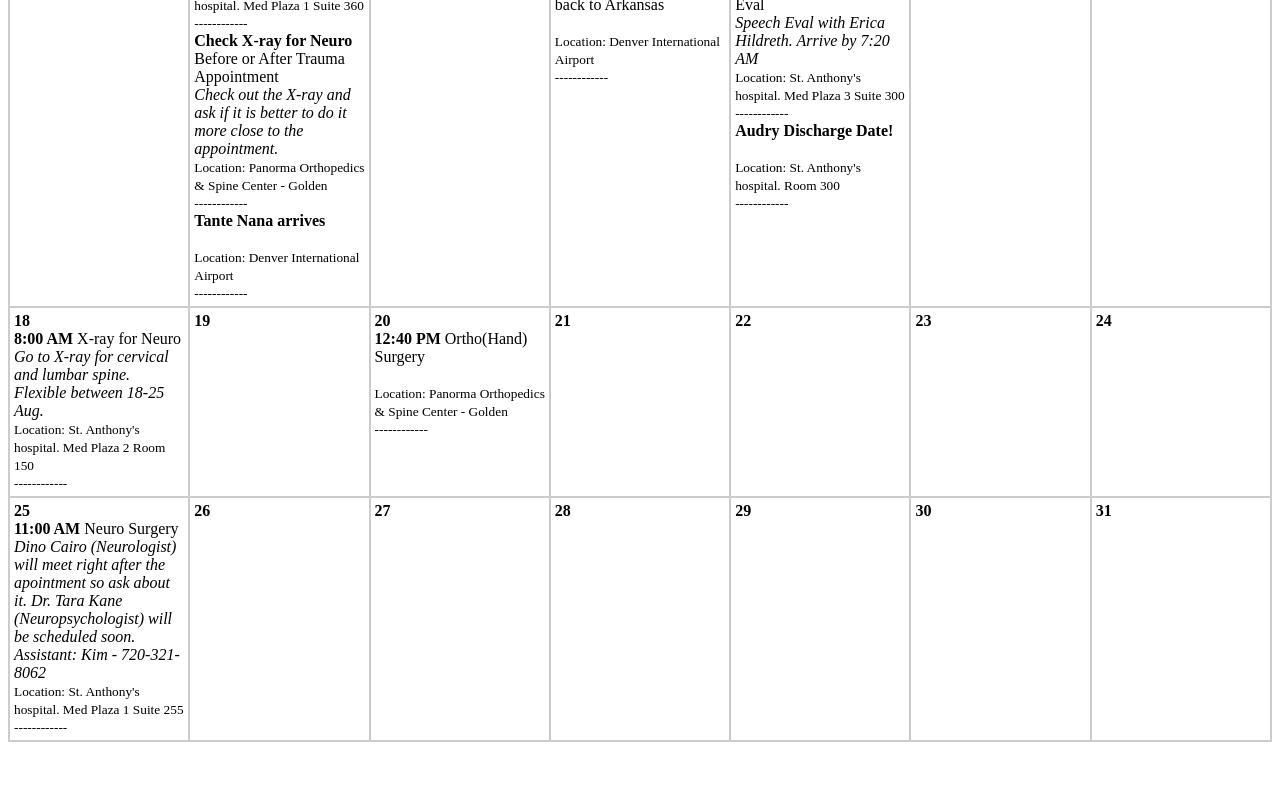
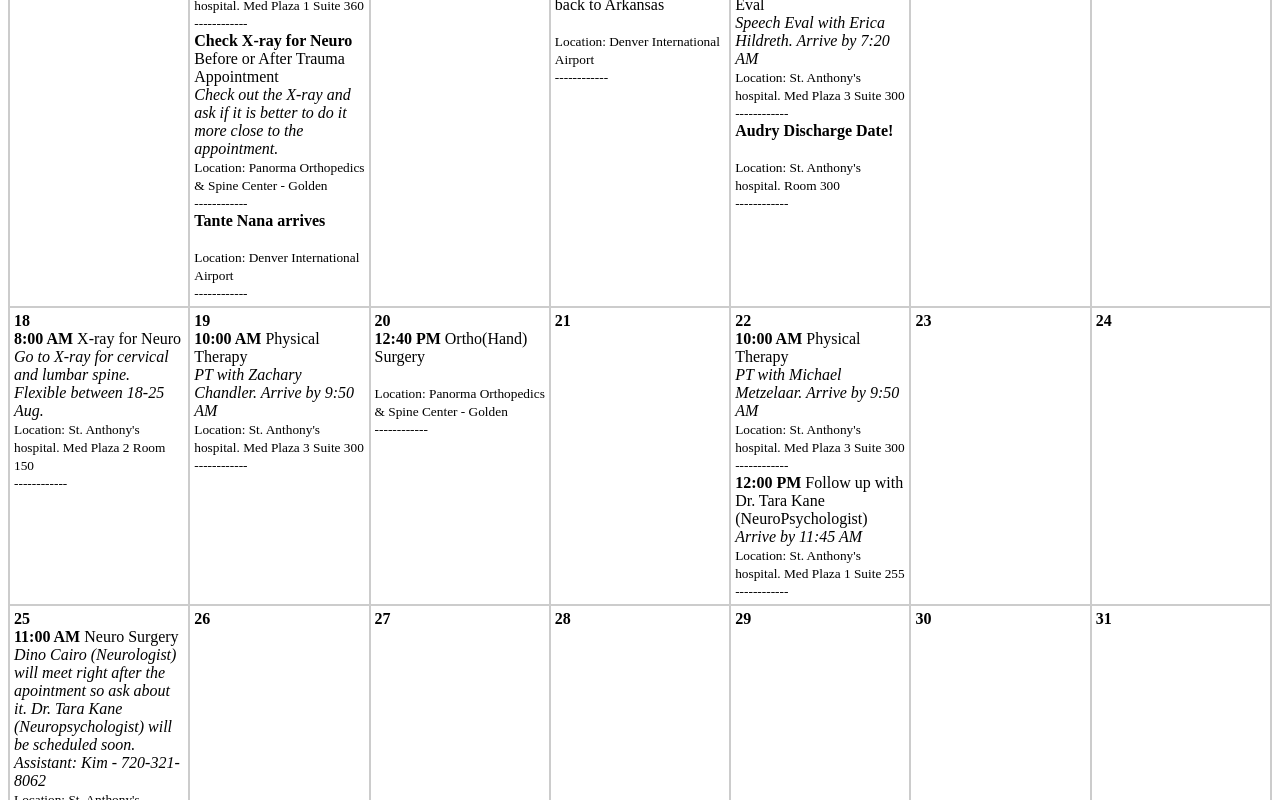
Before and after one commit to Helmi-Y/HakeemCalendar, an Angular app: page / in a window 1280 px wide. Shown: the part 505-1305 px from the top of the page. Before the commit the page ends 1255 px from the top, so only its background shows below. Built offline with nearby package versions, Linux system fonts and the light colour scheme.

Commit message:
Added appointments

```diff
--- a/src/app/calendar/calendar.ts
+++ b/src/app/calendar/calendar.ts
@@ -97,11 +97,32 @@ export class Calendar implements OnInit{
       location: 'St. Anthony\'s hospital. Med Plaza 2 Room 150'
     },
     {
+      date: 19,
+      title: 'Physical Therapy',
+      time: '10:00 AM',
+      description: 'PT with Zachary Chandler. Arrive by 9:50 AM',
+      location: 'St. Anthony\'s hospital. Med Plaza 3 Suite 300'
+    },
+    {
       date: 20,
       title: 'Ortho(Hand) Surgery',
       time: '12:40 PM',
       description: '',
       location: 'Panorma Orthopedics & Spine Center - Golden'
+    },
+    {
+      date: 22,
+      title: 'Physical Therapy',
+      time: '10:00 AM',
+      description: 'PT with Michael Metzelaar. Arrive by 9:50 AM',
+      location: 'St. Anthony\'s hospital. Med Plaza 3 Suite 300'
+    },
+    {
+      date: 22,
+      title: 'Follow up with Dr. Tara Kane (NeuroPsychologist)',
+      time: '12:00 PM',
+      description: 'Arrive by 11:45 AM',
+      location: 'St. Anthony\'s hospital. Med Plaza 1 Suite 255'
     },
     {
       date: 25,
```
